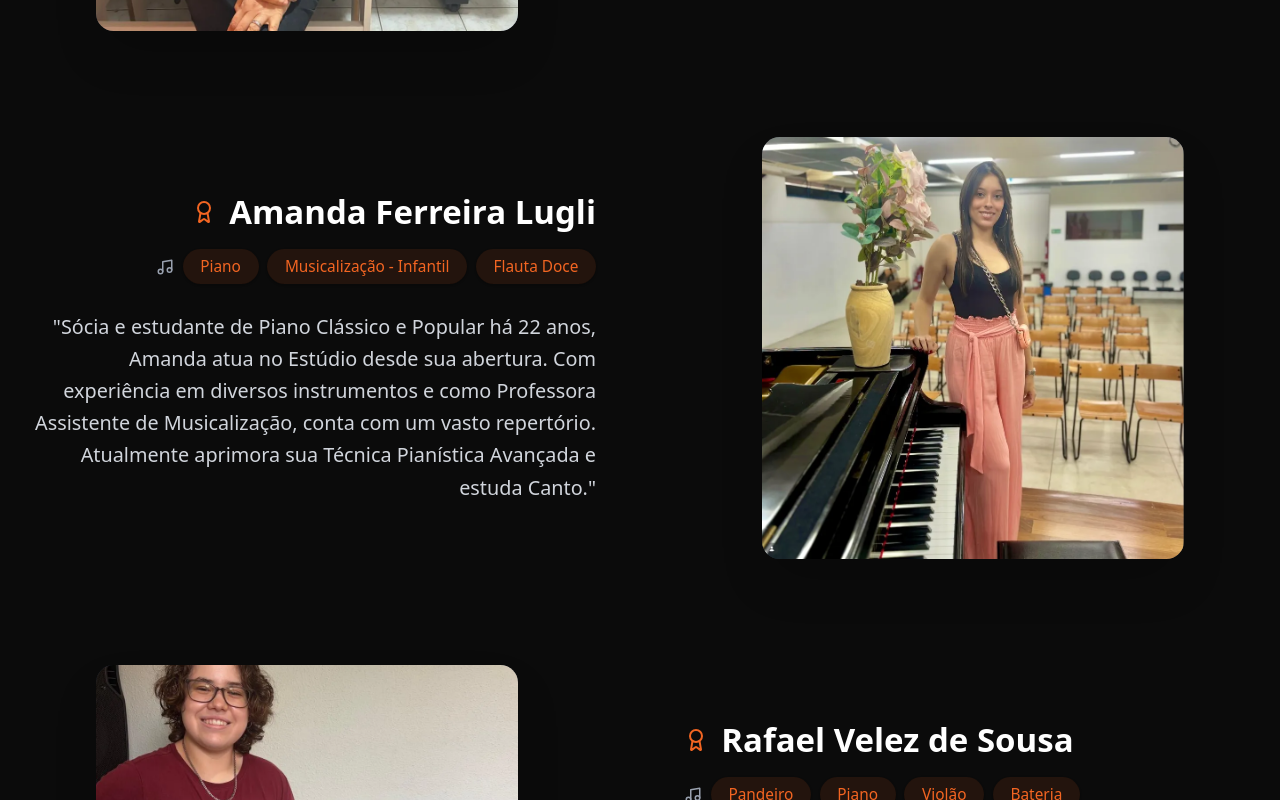
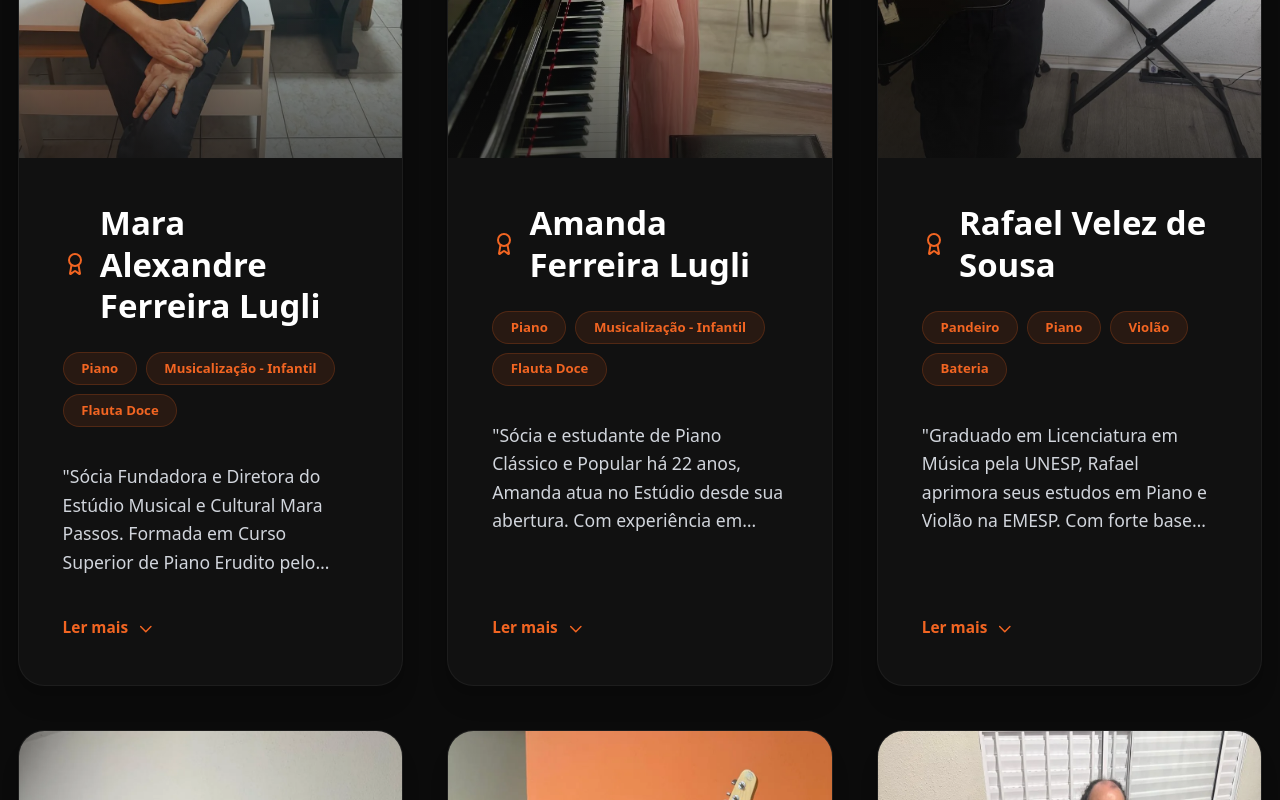
Before and after one commit to luiz-eduardo-ramirez/site-estudio-mara-passos, a Next.js app in the folder mara-passos-website/: page / in a window 1280 px wide. Shown: the part 4680-5480 px from the top of the page. Built offline with nearby package versions, Linux system fonts and the light colour scheme.

Commit message:
Refactor: Professores

```diff
--- a/mara-passos-website/src/components/sections/Teachers.tsx
+++ b/mara-passos-website/src/components/sections/Teachers.tsx
@@ -1,68 +1,77 @@
 "use client";
 
 import { useState } from 'react';
-import { Award, Music } from 'lucide-react';
+import { Award } from 'lucide-react';
 import Link from 'next/link';
 import { motion } from 'framer-motion';
 import Image from 'next/image';
 
-function TeacherCard({ teacher, isEven }: { teacher: any, isEven: boolean }) {
+function TeacherCard({ teacher, index }: { teacher: any, index: number }) {
   const [isExpanded, setIsExpanded] = useState(false);
 
   return (
     <motion.div
-      initial={{ opacity: 0, x: isEven ? -50 : 50, scale: 0.95 }}
-      whileInView={{ opacity: 1, x: 0, scale: 1 }}
-      viewport={{ once: true, margin: "-100px" }}
-      transition={{ duration: 0.7, ease: "easeOut" }}
-      className={`flex flex-col md:flex-row items-center gap-12 lg:gap-20 ${
-        isEven ? '' : 'md:flex-row-reverse'
-      }`}
+      initial={{ opacity: 0, y: 30 }}
+      whileInView={{ opacity: 1, y: 0 }}
+      viewport={{ once: true, margin: "-50px" }}
+      transition={{ duration: 0.6, delay: (index % 3) * 0.1 }}
+      className="flex flex-col bg-[#111] border border-white/5 rounded-3xl overflow-hidden hover:bg-[#1a1a1a] hover:border-mara-orange/20 transition-all duration-500 group shadow-xl"
     >
-      <div className="w-full md:w-1/2 flex justify-center">
-        <div className="relative w-64 h-64 md:w-80 md:h-80 lg:w-96 lg:h-96 group cursor-pointer">
-          <div className={`absolute inset-0 border-2 border-mara-orange rounded-2xl transform ${isEven ? 'translate-x-4 translate-y-4' : '-translate-x-4 translate-y-4'} -z-10 transition-transform duration-500 ease-in-out group-hover:translate-x-0 group-hover:translate-y-0`}></div>
-          <div className="w-full h-full rounded-2xl overflow-hidden bg-gray-800 shadow-2xl relative z-0">
+      {/* Contêiner de Imagem Dedicado: Formato de Retrato Perfeito */}
+      <div className="relative aspect-[4/5] md:aspect-[3/4] overflow-hidden shrink-0">
         <Image
           src={teacher.foto}
           alt={teacher.nome}
           fill
-              className="object-cover transition-transform duration-700 ease-out group-hover:scale-110"
-              sizes="(max-width: 768px) 100vw, 400px"
+          className="object-cover object-top transition-transform duration-700 ease-out group-hover:scale-105"
+          sizes="(max-width: 768px) 100vw, (max-width: 1200px) 50vw, 33vw"
         />
-          </div>
-        </div>
+        {/* Overlay sutil na base da imagem para o nome */}
+        <div className="absolute inset-0 bg-gradient-to-t from-[#111] via-transparent to-transparent z-10 opacity-70"></div>
       </div>
 
-      <div className="w-full md:w-1/2 text-center md:text-left">
-        <div className={`flex items-center gap-3 mb-4 justify-center ${isEven ? 'md:justify-start' : 'md:justify-end'}`}>
-          <Award className="text-mara-orange" size={24} />
-          <h3 className="text-3xl font-bold text-white">{teacher.nome}</h3>
+      {/* Seção de Conteúdo: Alinhamento Equilibrado à Esquerda */}
+      <div className="flex flex-col p-8 md:p-10 z-20 flex-grow text-left">
+        {/* Nome e Ícone juntos */}
+        <div className="flex items-center gap-3 mb-6">
+          <Award className="text-mara-orange shrink-0" size={24} />
+          <h3 className="text-2xl md:text-3xl font-extrabold text-white leading-tight">
+            {teacher.nome}
+          </h3>
         </div>
 
-        {/* Botões interativos para as especialidades */}
-        <div className={`flex flex-wrap items-center gap-2 mb-6 justify-center ${isEven ? 'md:justify-start' : 'md:justify-end'}`}>
-          <Music className="text-gray-400" size={18} />
+        {/* Habilidades agrupadas */}
+        <div className="flex flex-wrap justify-start items-center gap-2 mb-8">
           {teacher.especialidades.map((esp: string, i: number) => (
             <Link
               key={i}
               href={`/?curso=${encodeURIComponent(esp)}#instrumentos`}
-              className="bg-mara-orange/10 text-mara-orange hover:bg-mara-orange hover:text-white px-4 py-1.5 rounded-full text-sm font-medium transition-all duration-300 transform hover:-translate-y-1 shadow-sm"
+              className="bg-mara-orange/10 text-mara-orange border border-mara-orange/20 hover:bg-mara-orange/20 px-4 py-1.5 rounded-full text-xs font-semibold transition-all duration-300"
             >
               {esp}
             </Link>
           ))}
         </div>
 
-        <p className={`text-gray-300 text-lg leading-relaxed ${!isExpanded ? 'line-clamp-4 md:line-clamp-none' : ''} ${isEven ? 'md:text-left' : 'md:text-right'}`}>
+        {/* Bio e Botão */}
+        <div className="flex-grow">
+          <p className={`text-gray-300 text-sm md:text-base leading-relaxed ${!isExpanded ? 'line-clamp-4' : ''}`}>
             &quot;{teacher.bio}&quot;
           </p>
+        </div>
+
+        <div className="mt-8">
           <button
             onClick={() => setIsExpanded(!isExpanded)}
-          className={`text-mara-orange text-sm font-semibold mt-2 md:hidden flex justify-center w-full ${isEven ? 'md:justify-start' : 'md:justify-end'}`}
+            className="inline-flex items-center gap-2 text-mara-orange text-sm font-semibold hover:text-white transition-colors duration-300"
           >
-          {isExpanded ? 'Ocultar' : 'Ler mais'}
+            {isExpanded ? 'Ler menos' : 'Ler mais'}
+            {/* Ícone de seta para baixo ou cima sutil */}
+            <svg className={`w-4 h-4 transition-transform duration-300 ${isExpanded ? 'rotate-180' : ''}`} fill="none" viewBox="0 0 24 24" stroke="currentColor">
+              <path strokeLinecap="round" strokeLinejoin="round" strokeWidth="2" d="M19 9l-7 7-7-7" />
+            </svg>
           </button>
+        </div>
       </div>
     </motion.div>
   );
@@ -123,9 +132,8 @@ export default function Teachers() {
 
   return (
     <section id="professores" className="py-32 bg-[#0b0b0b] relative">
-      {/* Inclusão de um divisor em degradê sutil para separar o limite superior */}
       <div className="absolute top-0 left-0 w-full h-px bg-gradient-to-r from-transparent via-white/10 to-transparent"></div>
-      <div className="container mx-auto px-6 max-w-6xl">
+      <div className="container mx-auto px-6 max-w-7xl">
 
         <motion.div
           initial={{ opacity: 0, y: -20 }}
@@ -134,19 +142,19 @@ export default function Teachers() {
           transition={{ duration: 0.6 }}
           className="text-center mb-20"
         >
-          <h2 className="text-3xl md:text-5xl font-bold text-white mb-4">
+          <h2 className="text-3xl md:text-5xl font-extrabold text-white mb-4">
             Nossos <span className="text-mara-orange">Professores</span>
           </h2>
-          <p className="text-gray-400 max-w-2xl mx-auto">
+          <p className="text-gray-400 max-w-2xl mx-auto text-lg leading-relaxed">
             Uma equipe de profissionais apaixonados por música, prontos para guiar você em cada nota da sua jornada.
+            Nossos professores trazem anos de experiência e dedicação para ajudar você a atingir seus objetivos musicais.
           </p>
         </motion.div>
 
-        <div className="space-y-24">
-          {teachersList.map((teacher, index) => {
-            const isEven = index % 2 === 0;
-            return <TeacherCard key={teacher.id} teacher={teacher} isEven={isEven} />;
-          })}
+        <div className="grid grid-cols-1 md:grid-cols-2 lg:grid-cols-3 gap-8 xl:gap-10">
+          {teachersList.map((teacher, index) => (
+            <TeacherCard key={teacher.id} teacher={teacher} index={index} />
+          ))}
         </div>
       </div>
     </section>
```
Lines whose indentation alone changed are shown as unchanged.
